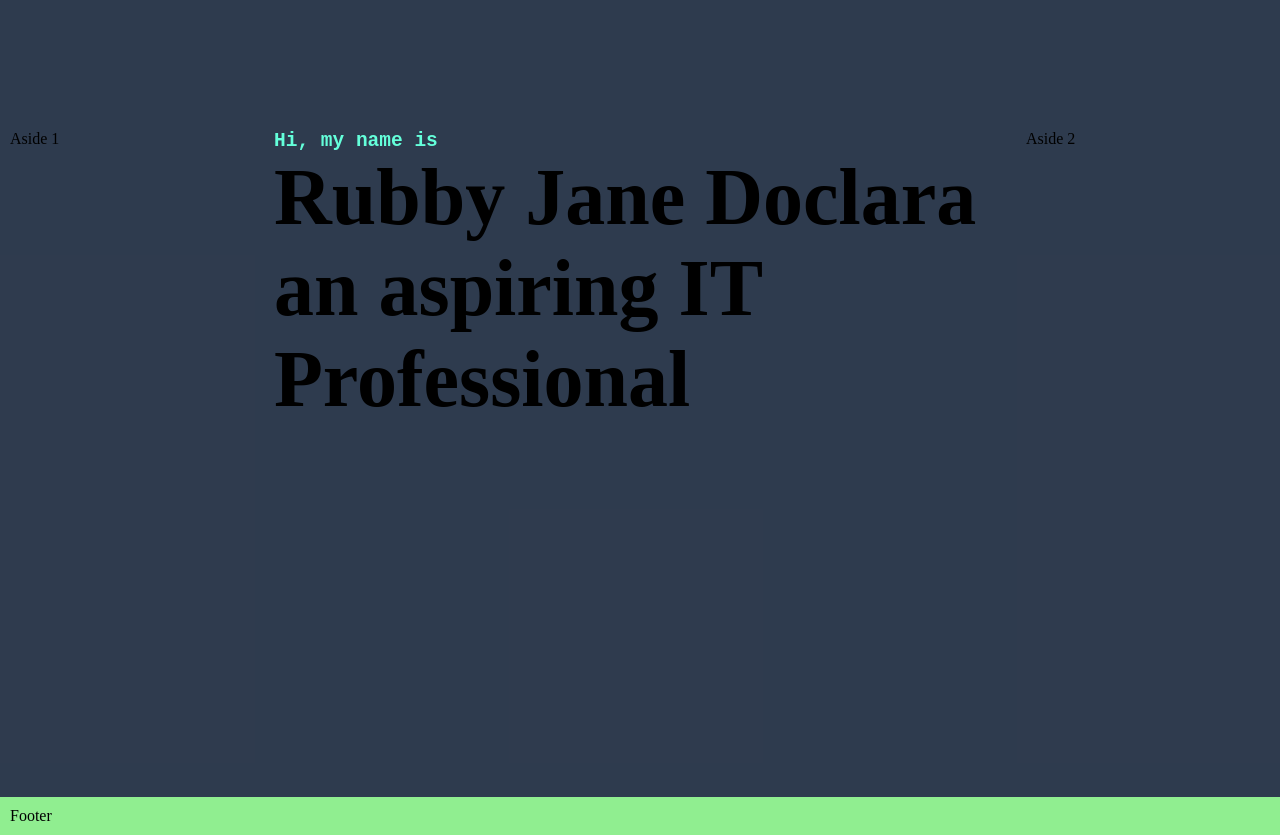
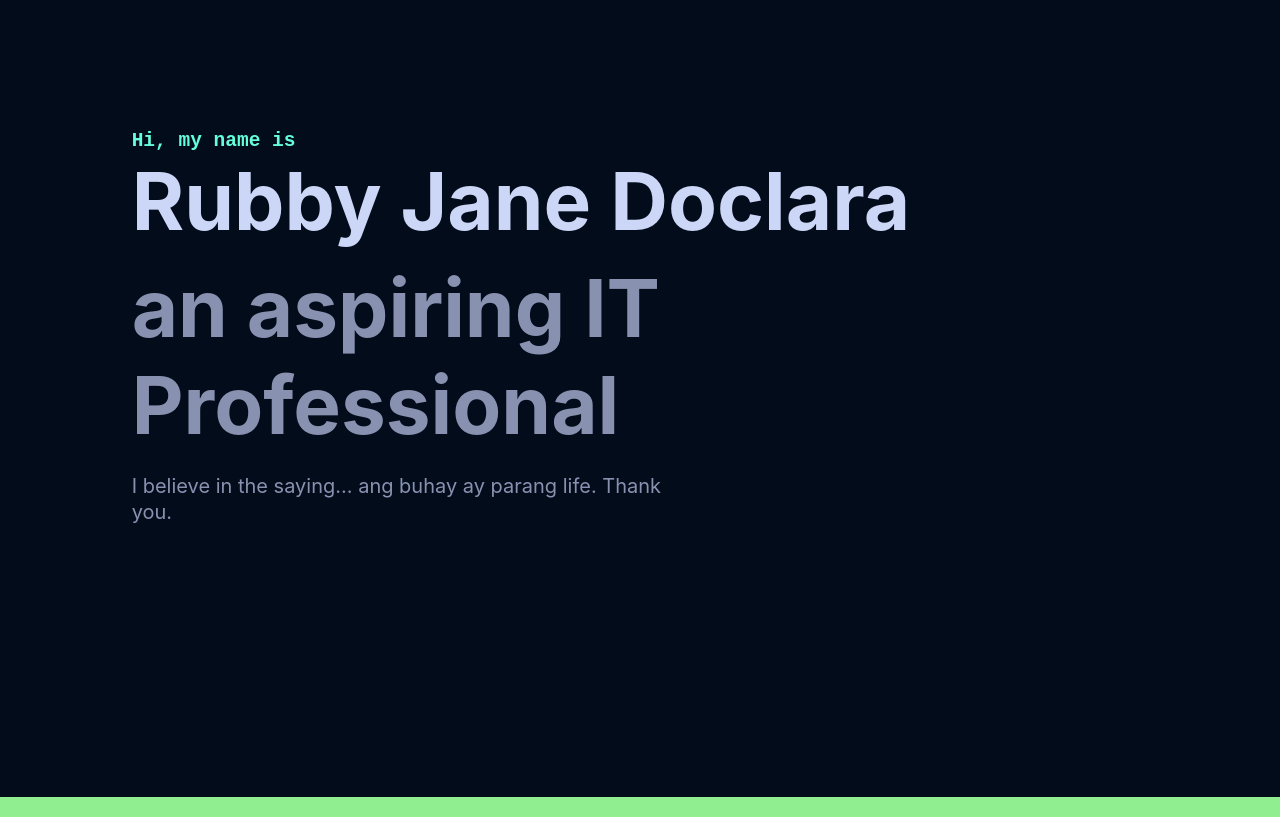
Before and after one commit to rubbydoc/portfolio-rubby, a plain HTML site: page index.html in a window 1280 px wide. Drawn offline with Linux system fonts and the light colour scheme.

Commit message:
another save

```diff
--- a/index.html
+++ b/index.html
@@ -17,11 +17,12 @@
                 <h1>Hi, my name is</h1>
                 <h2>Rubby Jane Doclara</h2>
                 <h3>an aspiring IT Professional</h3>
+                <p>I believe in the saying... ang buhay ay parang life. Thank you.</p>
             </div>
         </article>
-        <aside class="aside aside-1">Aside 1</aside>
-        <aside class="aside aside-2">Aside 2</aside>
-        <footer class="footer">Footer</footer>
+        <aside class="aside aside-1"></aside>
+        <aside class="aside aside-2"></aside>
+        <footer class="footer"></footer>
       </div>
 
 </body>
--- a/style.css
+++ b/style.css
@@ -18,7 +18,7 @@
 
 .header {
 
-    background-color: rgba(10, 25, 47, 0.85);
+    background-color:#020c1b;
 height: 100px;
 
 }
@@ -32,22 +32,24 @@ height: 100px;
 
 .main {
   text-align: left;
-  background-color: rgba(10, 25, 47, 0.85);
-
+  background-color: #020c1b;
   height: 657px;
+  font-family: "Calibre","Inter","San Francisco","SF Pro Text",-apple-system,system-ui,sans-serif;
 }
 
 .aside-1 {
-    background-color: rgba(10, 25, 47, 0.85);
+    background-color: #020c1b
 }
 
 .aside-2 {
-    background-color: rgba(10, 25, 47, 0.85);
+    background-color:#020c1b;
 
 }
 
+
+
 @media all and (min-width: 600px) {
-  .aside { flex: 1 0 0; }
+  .aside { flex: 0.3 0 0; }
 }
 
 @media all and (min-width: 800px) {
@@ -66,9 +68,21 @@ height: 100px;
 
 .intro h2{
     font-size: 80px;
+    color: #ccd6f6;
 
 }
 
 .intro h3{
     font-size: 80px;
+    color: #8892b0;
+    margin: 10px 0px 0px;
+
 }
+.intro p{
+    font-size: 20px;
+    width: 540px;
+    color: #8892b0;
+    line-height: 26px;
+    margin-top: 20px;
+
+}
```
